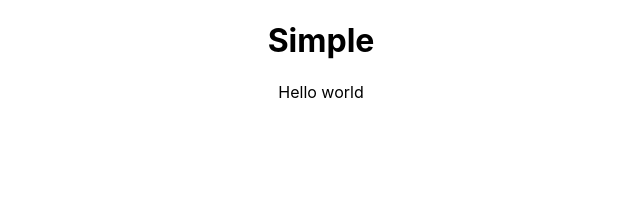
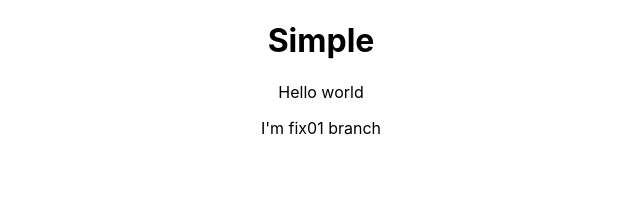
Before and after one commit to ErezM4N/SimpleOne, a React (Create React App) app: page / in a window 1280 px wide. Shown: the top 208 px of the page, without its empty margins (319-959 px from the left). Built offline with nearby package versions, Linux system fonts and the light colour scheme.

Commit message:
fix01 added p tag

```diff
--- a/src/App.js
+++ b/src/App.js
@@ -5,6 +5,7 @@ function App() {
     <div className="App">
       <h1>Simple</h1>
       <p>Hello world</p>
+      <p>I'm fix01 branch</p>
     </div>
   );
 }
```
